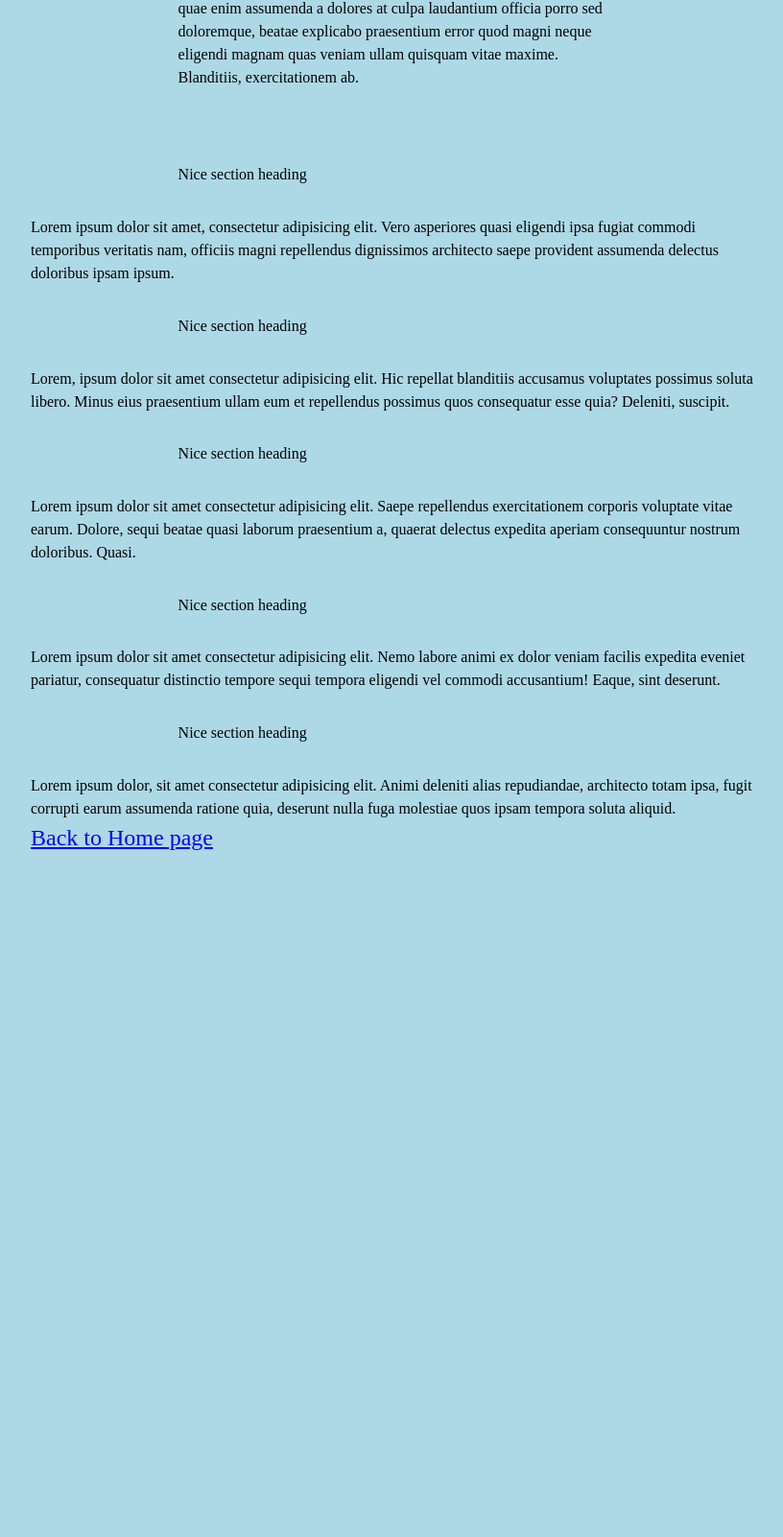
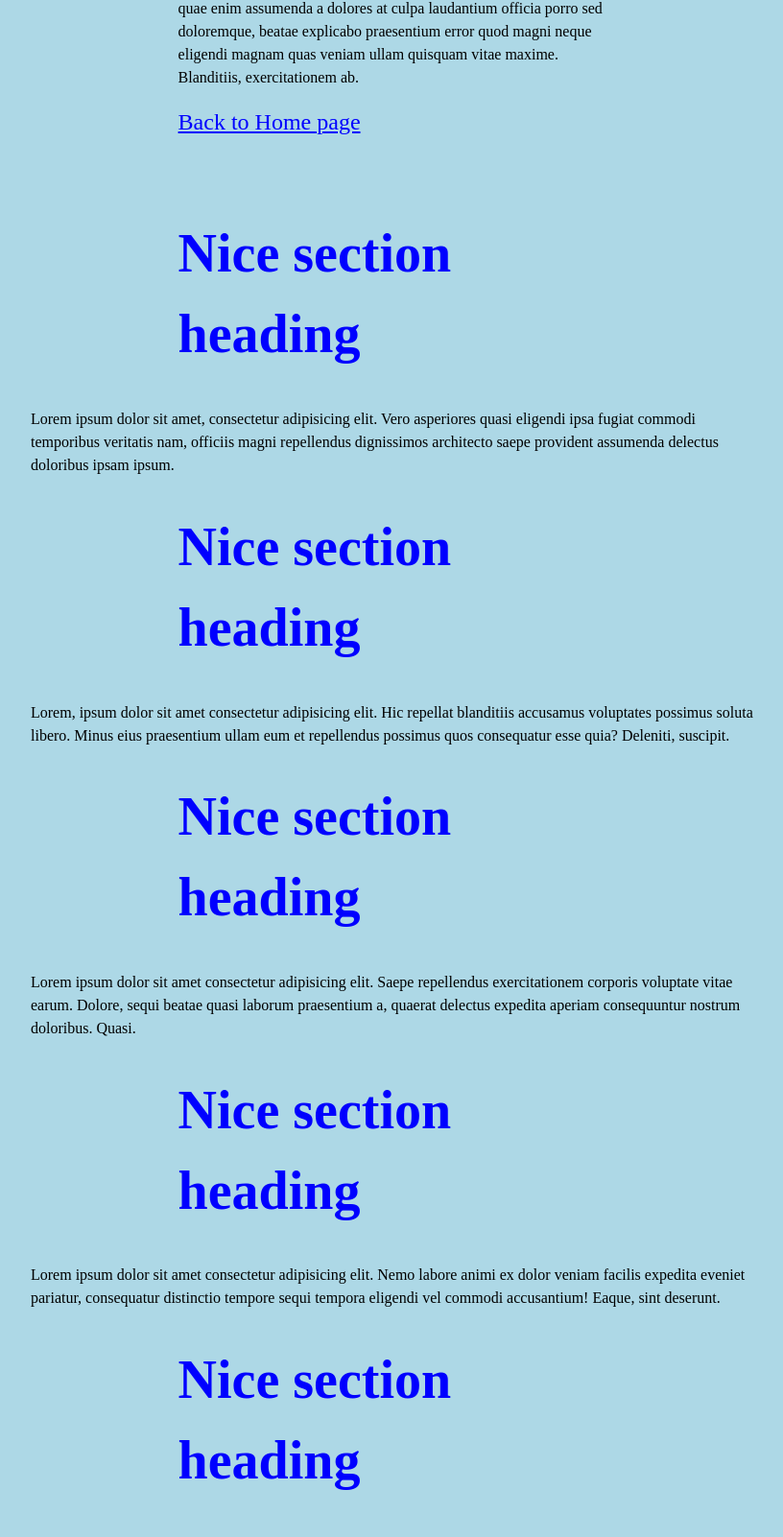
Before and after one commit to Vezhen/vezhen.github.io, a plain HTML site: page page-3.html in a window 1280 px wide. Shown: the part 513-2115 px from the top of the page at 96% size, without its empty margins (224-1040 px from the left). Before the commit the page ends 1471 px from the top, so only its background shows below. Drawn offline with Linux system fonts and the light colour scheme.

Commit message:
Add files via upload

```diff
--- a/page-3.html
+++ b/page-3.html
@@ -10,22 +10,45 @@
     <title>Document</title>
 </head>
 <main>
-    <section>
+    <section class="section-1">
        <h2>Nice section heading</h2>
 
        <p>Lorem ipsum dolor sit amet consectetur adipisicing elit. Dolorum dolorem tempore nam temporibus fuga tempora, quos unde reprehenderit rerum minus obcaecati consequatur earum deserunt nihil voluptatem maxime quaerat commodi debitis!</p>
  Lorem ipsum, dolor sit amet consectetur adipisicing elit. Nobis placeat quae enim assumenda a dolores at culpa laudantium officia porro sed doloremque, beatae explicabo praesentium error quod magni neque eligendi magnam quas veniam ullam quisquam vitae maxime. Blanditiis, exercitationem ab.
        <p></p>
 
+       <p><a href="../index.html">Back to Home page</a></p>
 
     </section>
-<section> Nice section heading </section>Lorem ipsum dolor sit amet, consectetur adipisicing elit. Vero asperiores quasi eligendi ipsa fugiat commodi temporibus veritatis nam, officiis magni repellendus dignissimos architecto saepe provident assumenda delectus doloribus ipsam ipsum.
-<section> Nice section heading </section>Lorem, ipsum dolor sit amet consectetur adipisicing elit. Hic repellat blanditiis accusamus voluptates possimus soluta libero. Minus eius praesentium ullam eum et repellendus possimus quos consequatur esse quia? Deleniti, suscipit.
-<section> Nice section heading</section>Lorem ipsum dolor sit amet consectetur adipisicing elit. Saepe repellendus exercitationem corporis voluptate vitae earum. Dolore, sequi beatae quasi laborum praesentium a, quaerat delectus expedita aperiam consequuntur nostrum doloribus. Quasi.
-<section> Nice section heading </section>Lorem ipsum dolor sit amet consectetur adipisicing elit. Nemo labore animi ex dolor veniam facilis expedita eveniet pariatur, consequatur distinctio tempore sequi tempora eligendi vel commodi accusantium! Eaque, sint deserunt.
-<section> Nice section heading </section>Lorem ipsum dolor, sit amet consectetur adipisicing elit. Animi deleniti alias repudiandae, architecto totam ipsa, fugit corrupti earum assumenda ratione quia, deserunt nulla fuga molestiae quos ipsam tempora soluta aliquid.
+
+<section class="section-2"> <h2>Nice section heading</h2>
+
+ </section>Lorem ipsum dolor sit amet, consectetur adipisicing elit. Vero asperiores quasi eligendi ipsa fugiat commodi temporibus veritatis nam, officiis magni repellendus dignissimos architecto saepe provident assumenda delectus doloribus ipsam ipsum.
+<section class="section-3">
+
+<h2>Nice section heading</h2>
+
+</section>Lorem, ipsum dolor sit amet consectetur adipisicing elit. Hic repellat blanditiis accusamus voluptates possimus soluta libero. Minus eius praesentium ullam eum et repellendus possimus quos consequatur esse quia? Deleniti, suscipit.
+<section class="section-4">
+
+<h2>Nice section heading</h2>
+
+</section> Lorem ipsum dolor sit amet consectetur adipisicing elit. Saepe repellendus exercitationem corporis voluptate vitae earum. Dolore, sequi beatae quasi laborum praesentium a, quaerat delectus expedita aperiam consequuntur nostrum doloribus. Quasi.
+<section class="section-5">
+
+    <h2>Nice section heading</h2>
+
+</section>Lorem ipsum dolor sit amet consectetur adipisicing elit. Nemo labore animi ex dolor veniam facilis expedita eveniet pariatur, consequatur distinctio tempore sequi tempora eligendi vel commodi accusantium! Eaque, sint deserunt.
+<section class="section-1">
+
+    <h2> Nice section heading </h2>
+
+</section>Lorem ipsum dolor, sit amet consectetur adipisicing elit. Animi deleniti alias repudiandae, architecto totam ipsa, fugit corrupti earum assumenda ratione quia, deserunt nulla fuga molestiae quos ipsam tempora soluta aliquid.
+
+
 
 <p><a href="../index.html">Back to Home page</a></p>
+
  </main>
 
 
```
Also changed, not shown: page-2.html (+1 -1 lines).
